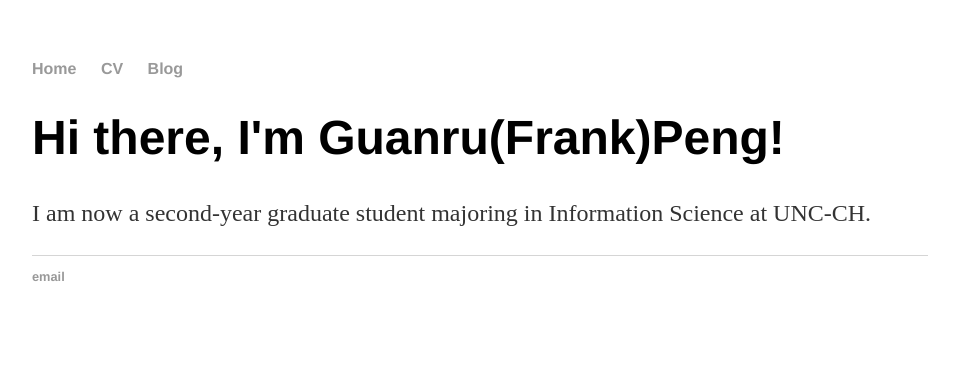
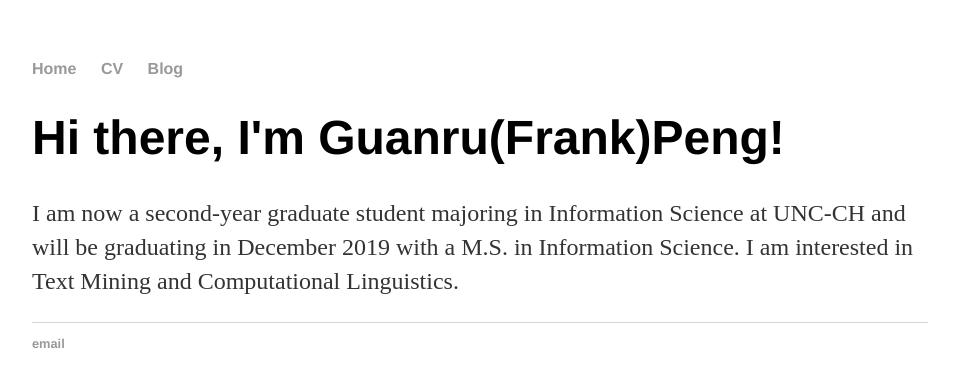
Before and after one commit to EchoingPeng/Echoing-Peng.github.io, a Jekyll site: the page built from index.html, in a window 1280 px wide. Shown: the top 387 px of the page, without its empty margins (160-1119 px from the left). Built offline with Jekyll 4.4.1, drawn with Linux system fonts in a browser that asks for light colours.

Commit message:
Update index.html

```diff
--- a/index.html
+++ b/index.html
@@ -4,5 +4,7 @@
 ---
 <div class="blurb">
 	<h1>Hi there, I'm Guanru(Frank)Peng!</h1>
-	<p> I am now a second-year graduate student majoring in Information Science at UNC-CH.</p>
+	<p> I am now a second-year graduate student majoring in Information Science at UNC-CH and will be graduating in December
+		2019 with a M.S. in Information Science. I am interested in Text Mining and Computational Linguistics.
+	</p>
 </div><!-- /.blurb -->
```
